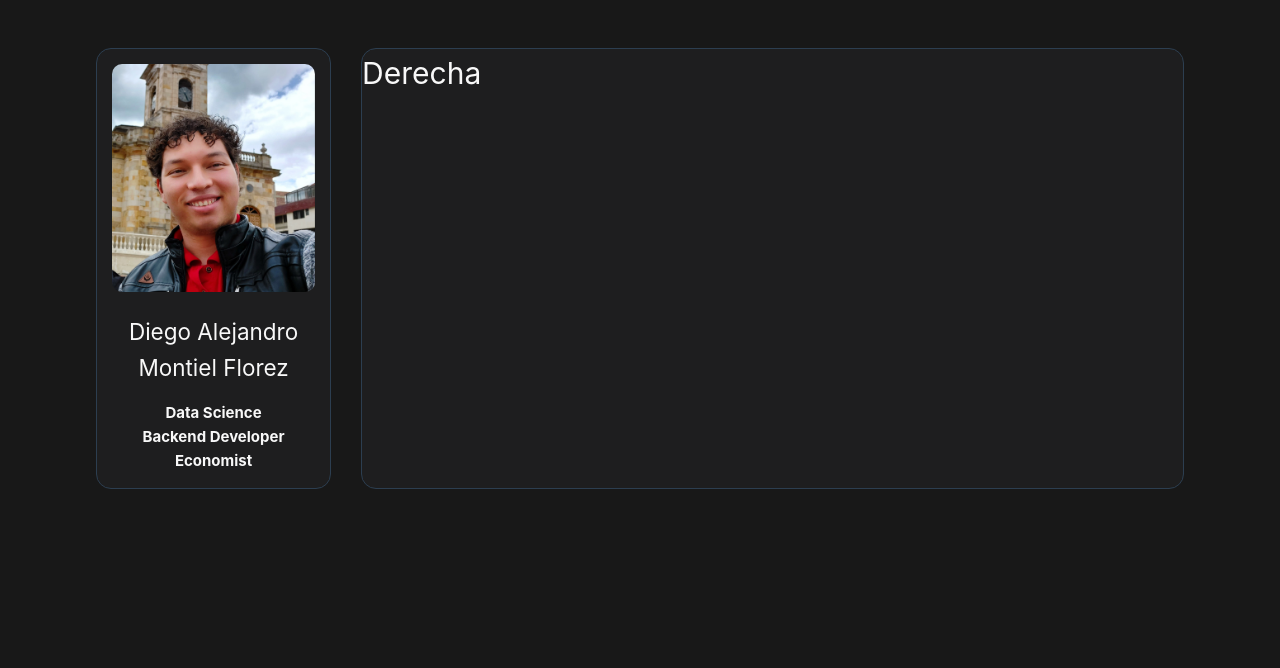
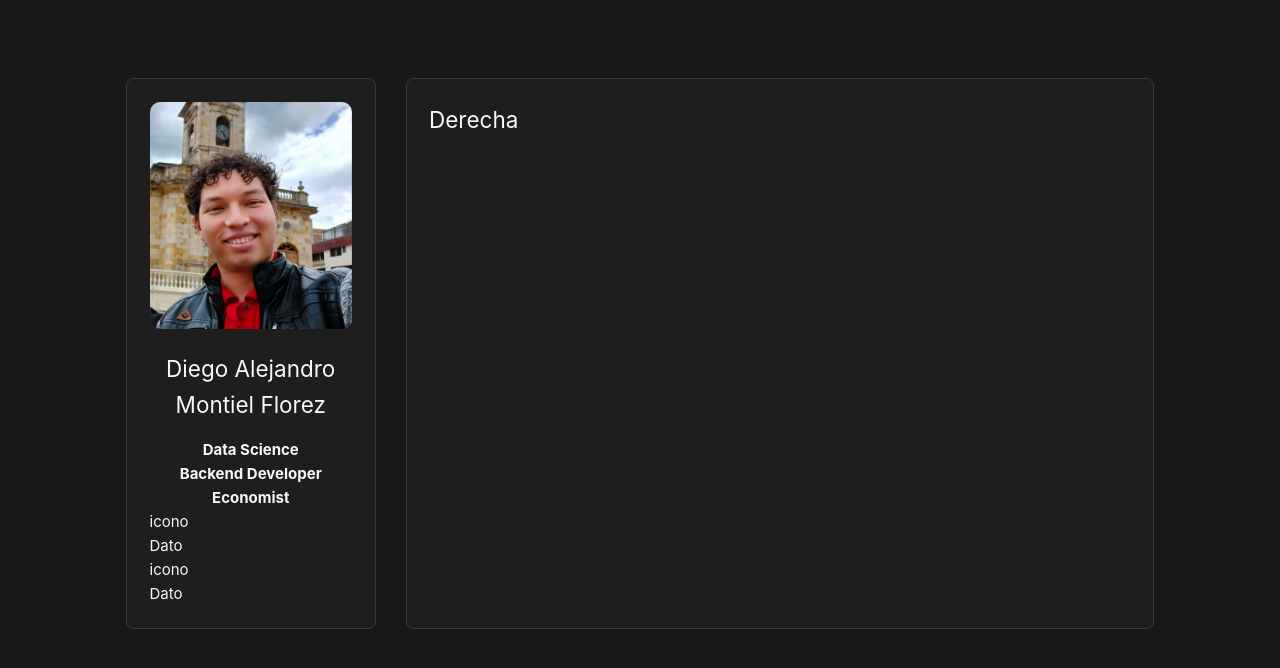
Before and after one commit to OugMontiel/OugMontiel, a Vue app: page / in a window 1280 px wide. Shown: the top 668 px of the page. Built offline with nearby package versions, Linux system fonts and the light colour scheme.

Commit message:
feat: :zap: arreglos agrego de info

```diff
--- a/src/App.vue
+++ b/src/App.vue
@@ -5,16 +5,17 @@ import der from './components/der.vue'
 
 <template>
   <main>
-    <div>
+    <section class="sidebar-left">
       <izq></izq>
-    </div>
-    <div>
+    </section>
+    <section class="content">
       <der></der>
-    </div>
+    </section>
   </main>
 </template>
 
 <style scoped>
+/* Reseteo de estilos básicos */
 * {
   padding: 0;
   margin: 0;
@@ -22,32 +23,55 @@ import der from './components/der.vue'
   box-sizing: border-box;
 }
 
+/* Diseño del contenedor principal */
 main {
   display: grid;
   grid-template-columns: 2fr 7fr;
-  gap: 2em
+  gap: 2em;
+  padding: 1em;
 }
 
-div {
+/* Estilos para las secciones */
+.sidebar-left,
+.content {
   background-color: var(--vt-c-black-font);
-  border-radius: 1em;
-  border: .05px solid var(--vt-c-indigo);
+  border-radius: 0.5em;
+  border: 1px solid var(--vt-c-indigo);
+  padding: 1em;
 }
 
+/* Estilos para imágenes */
 img {
   width: 100%;
-  height: 100%;
-  object-fit: contain;
+  height: auto; /* Mantener la relación de aspecto */
+  object-fit: cover; /* Mejor ajuste para diferentes tamaños */
 }
 
+/* Estilos para listas */
 li {
   list-style: none;
+  margin-bottom: 0.5em; /* Espaciado entre elementos de lista */
 }
 
+/* Estilos para enlaces */
 a {
   text-decoration: none;
+  color: inherit; /* Heredar el color del texto para mantener la consistencia */
 }
 
-/* @media (min-width: 1024px) {
-} */
+/* Responsive Design */
+@media (min-width: 1024px) {
+  main {
+    padding: 2em;
+    grid-template-columns: 1fr 3fr; /* Ajustar el diseño en pantallas grandes */
+  }
+
+  .sidebar-left {
+    padding: 1.5em;
+  }
+
+  .content {
+    padding: 1.5em;
+  }
+}
 </style>
--- a/src/components/izq.vue
+++ b/src/components/izq.vue
@@ -15,12 +15,22 @@
             <p>Economist</p>
         </div>
     </section>
+    <span></span>
+    <section class="information">
+        <span>
+            <div> icono </div>
+            <div> Dato</div>
+        </span>
+        <span>
+            <div> icono </div>
+            <div> Dato</div>
+        </span>
+    </section>
 
 </template>
 
 <style scoped>
 .profile {
-    padding: 1em;
     text-align: center;
     border-radius: 10px;
 }
```
